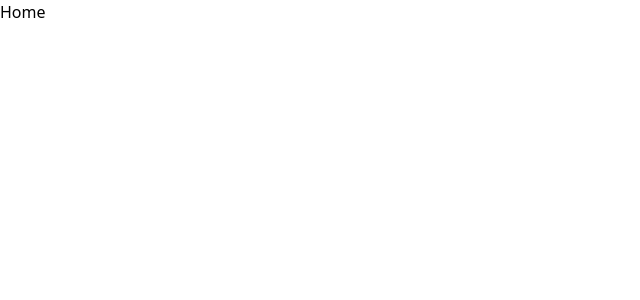
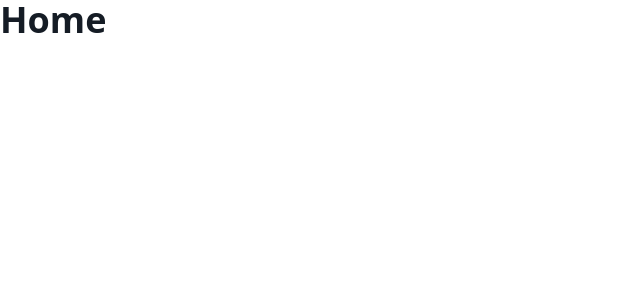
Before and after one commit to ricardorodriguespes17/ricardo-web, a Next.js app: page / in a window 1280 px wide. Shown: the top 300 px of the page, without its empty margins (0-640 px from the left). Built offline with nearby package versions, Linux system fonts and the light colour scheme.

Commit message:
feat: define default style global

```diff
--- a/src/app/globals.css
+++ b/src/app/globals.css
@@ -3,5 +3,21 @@
 @tailwind utilities;
 
 body {
-  @apply w-screen h-screen flex flex-col;
+  @apply w-screen h-screen flex flex-col bg-gray-10 text-dark-100;
 }
+
+h1 {
+  @apply text-4xl font-bold;
+}
+
+h2 {
+  @apply text-3xl font-bold;
+}
+
+h3 {
+  @apply text-2xl font-semibold;
+}
+
+h4 {
+  @apply text-xl font-semibold;
+}
```
